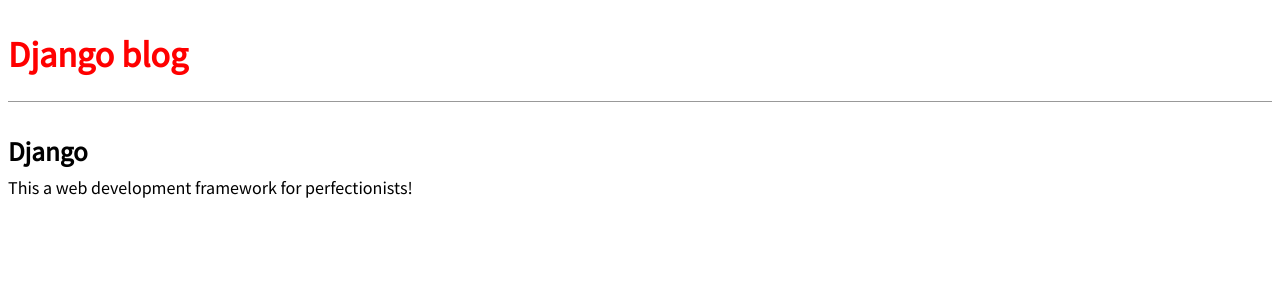
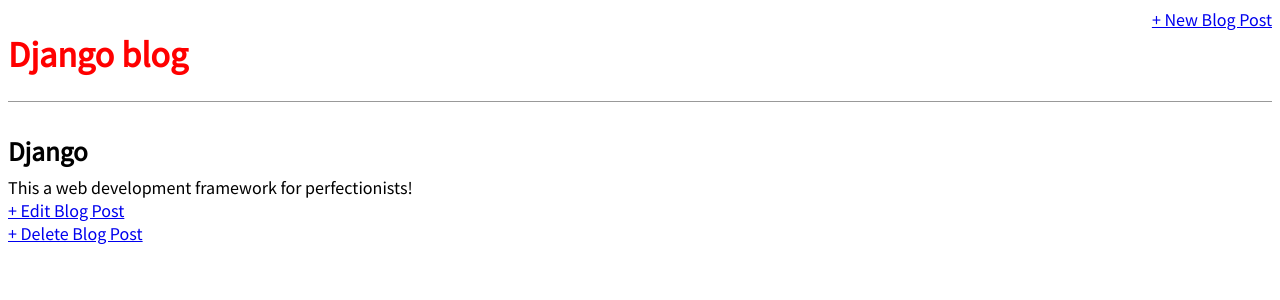
Before and after one commit to jh31barbosa/blog, a Django app: page /post/1/ in a window 1280 px wide. Shown: the top 300 px of the page. Run offline with Django 4.2, Linux system fonts and the light colour scheme; data comes from the database, SQL or seed files in the repository; both versions use the stored data as it was after the commit.

Commit message:
add more features like edit and delete posts

```diff
--- a/blog/templates/base.html
+++ b/blog/templates/base.html
@@ -9,12 +9,17 @@ rel="stylesheet">
     <link rel="stylesheet" href="{% static 'css/base.css' %}">
 </head>
 <body>
+    <div>
     <header>
+        <div class="nav-left">
         <h1><a href="{% url 'home' %}">Django blog</a></h1>
+        </div>
+        <div class="nav-right">
+            <a href="{% url 'post_new' %}">+ New Blog Post</a>
+        </div>
     </header>
-    <div>
         {% block content %}
         {% endblock content %}
-    </div>
+</div>
 </body>
 </html>
--- a/blog/templates/post_detail.html
+++ b/blog/templates/post_detail.html
@@ -6,6 +6,8 @@
 <div class="post-entry">
     <h2>{{ post.title }}</h2>
     <p>{{ post.body }}</p>
+
+<p><a href="{% url 'post_edit' post.pk %}">+ Edit Blog Post</a></p>
+<p><a href="{% url 'post_delete' post.pk %}">+ Delete Blog Post</a></p>
 </div>
-
 {% endblock content %}
--- a/blog/urls.py
+++ b/blog/urls.py
@@ -1,8 +1,12 @@
 from django.urls import path
-from .views import BlogListView,BlogDetailView
+from .views import BlogListView,BlogDetailView, BlogCreateView, BlogUpdateView, BlogDeleteView
 
 urlpatterns = [
     path('', BlogListView.as_view(), name='home'),
     path('post/<int:pk>/', BlogDetailView.as_view(), name='post_detail'),
+    path('post/new/', BlogCreateView.as_view(),name='post_new'),
+    path('post/<int:pk>/edit/', BlogUpdateView.as_view(),name='post_edit'),
+    path('post/<int:pk>/delete/', BlogDeleteView.as_view(), name='post_delete'),
+
 
 ]
--- a/blog/views.py
+++ b/blog/views.py
@@ -1,4 +1,7 @@
 from django.views.generic import ListView,DetailView
+from django.views.generic.edit import CreateView, UpdateView, DeleteView
+from django.urls import reverse_lazy
+
 from .models import Post
 
 class BlogDetailView(DetailView):
@@ -8,3 +11,18 @@ class BlogDetailView(DetailView):
 class BlogListView(ListView):
     model = Post
     template_name = "home.html"
+
+class BlogCreateView(CreateView):
+    model = Post
+    template_name = "post_new.html"
+    fields = ["title","author","body"]
+
+class BlogUpdateView(UpdateView):
+    model = Post
+    template_name = "post_edit.html"
+    fields = ["title","body"]
+
+class BlogDeleteView(DeleteView):
+    model = Post
+    template_name = "post_delete.html"
+    success_url = reverse_lazy("home")
```
Also changed, not shown: blog/templates/post_delete.html (added, +10 -0 lines), blog/templates/post_edit.html (added, +10 -0 lines), blog/templates/post_new.html (added, +10 -0 lines), blog/tests.py (+29 -0 lines), db.sqlite3.
